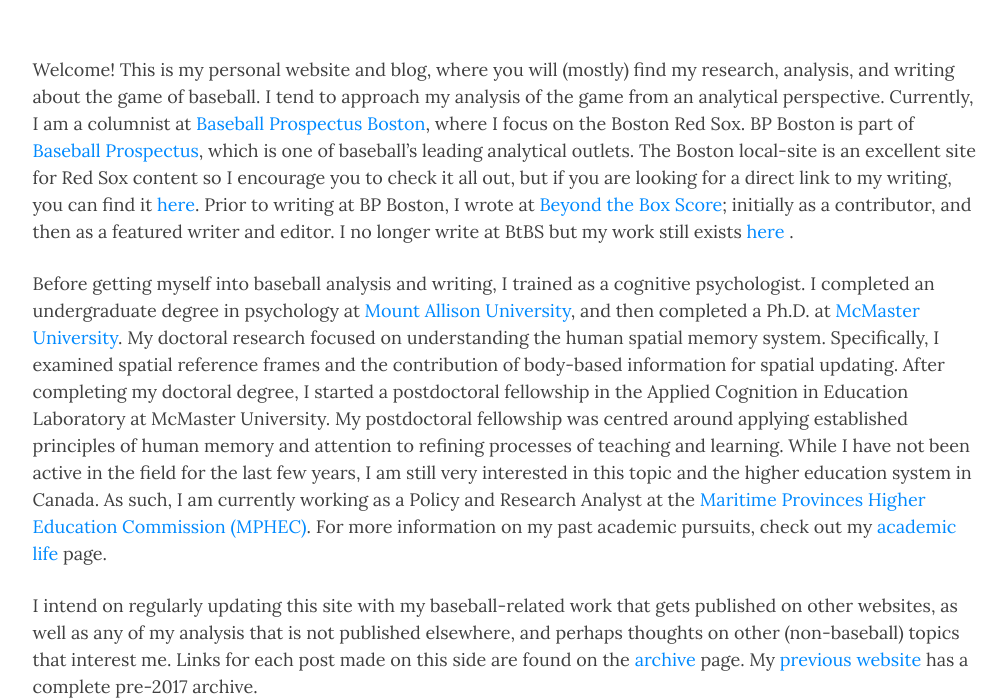
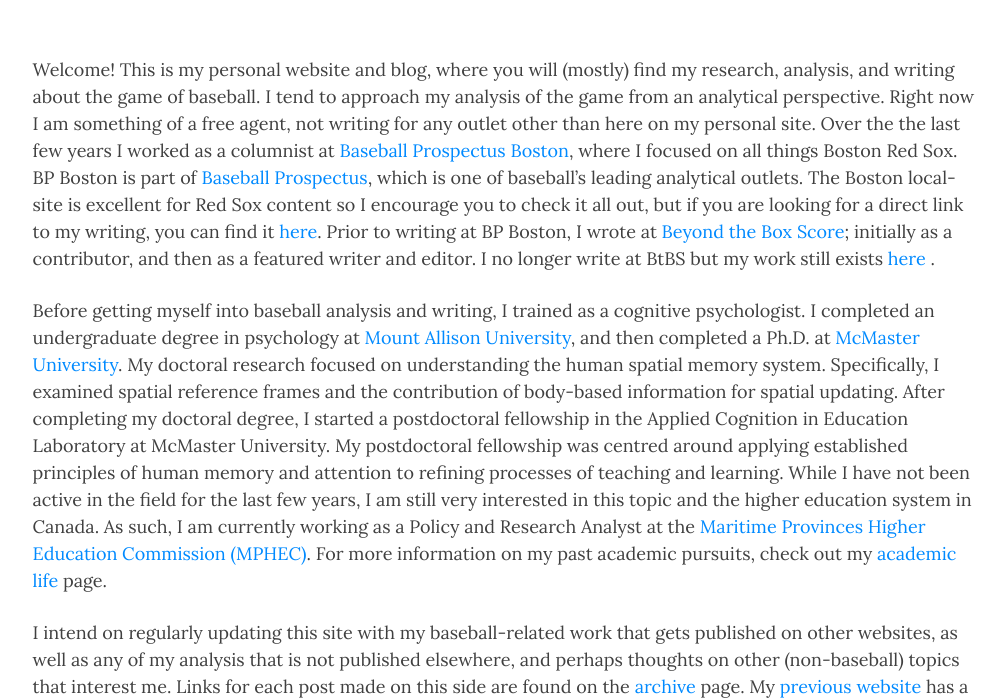
Before and after one commit to cjteeter/cjteeter.github.io, a Jekyll site: the page built from about.md, in a window 1280 px wide and 900 px high, scrolled down 345 px, cut to the strip 202-900 px from the top of the window. Shown: the whole strip, without its empty margins (135-1141 px from the left). Built offline with Jekyll 4.4.1, drawn with Linux system fonts in a browser that asks for light colours; nearby versions of some CDN libraries.

Commit message:
update job description

```diff
--- a/about.md
+++ b/about.md
@@ -8,9 +8,10 @@
 ---
 
 Welcome! This is my personal website and blog, where you will (mostly) find my research, analysis, and writing about the game of baseball. I tend to
-approach my analysis of the game from an analytical perspective. Currently, I am a columnist at <a href ="http://boston.locals.baseballprospectus.com/" target = "_blank"> Baseball Prospectus Boston</a>,
-where I focus on the Boston Red Sox. BP Boston is part of <a href = "http://www.baseballprospectus.com/" target = "_blank"> Baseball Prospectus</a>, which is one of baseball's leading analytical outlets.
-The Boston local-site is an excellent site for Red Sox content so I encourage you to check it all out, but if you are looking for a
+approach my analysis of the game from an analytical perspective. Right now I am something of a free agent, not writing for any outlet other than here on my
+personal site. Over the the last few years I worked as a columnist at <a href ="http://boston.locals.baseballprospectus.com/" target = "_blank"> Baseball Prospectus Boston</a>,
+where I focused on all things Boston Red Sox. BP Boston is part of <a href = "http://www.baseballprospectus.com/" target = "_blank"> Baseball Prospectus</a>, which is one of baseball's leading analytical outlets.
+The Boston local-site is excellent for Red Sox content so I encourage you to check it all out, but if you are looking for a
 direct link to my writing, you can find it <a href = "http://boston.locals.baseballprospectus.com/author/christopherteeter/" target = "_blank"> here</a>. Prior to writing at
 BP Boston, I wrote at <a href = "http://www.beyondtheboxscore.com/" target  = "_blank"> Beyond the Box Score</a>; initially as a contributor, and then as a featured writer
 and editor. I no longer write at BtBS but my work still exists <a href = "http://www.sbnation.com/users/Chris%20Teeter/blog" target = "_blank"> here </a>.
```
Also changed, not shown: academic.md (+1 -1 lines), writing_portfolio.md (+1 -1 lines), 2 other files.
